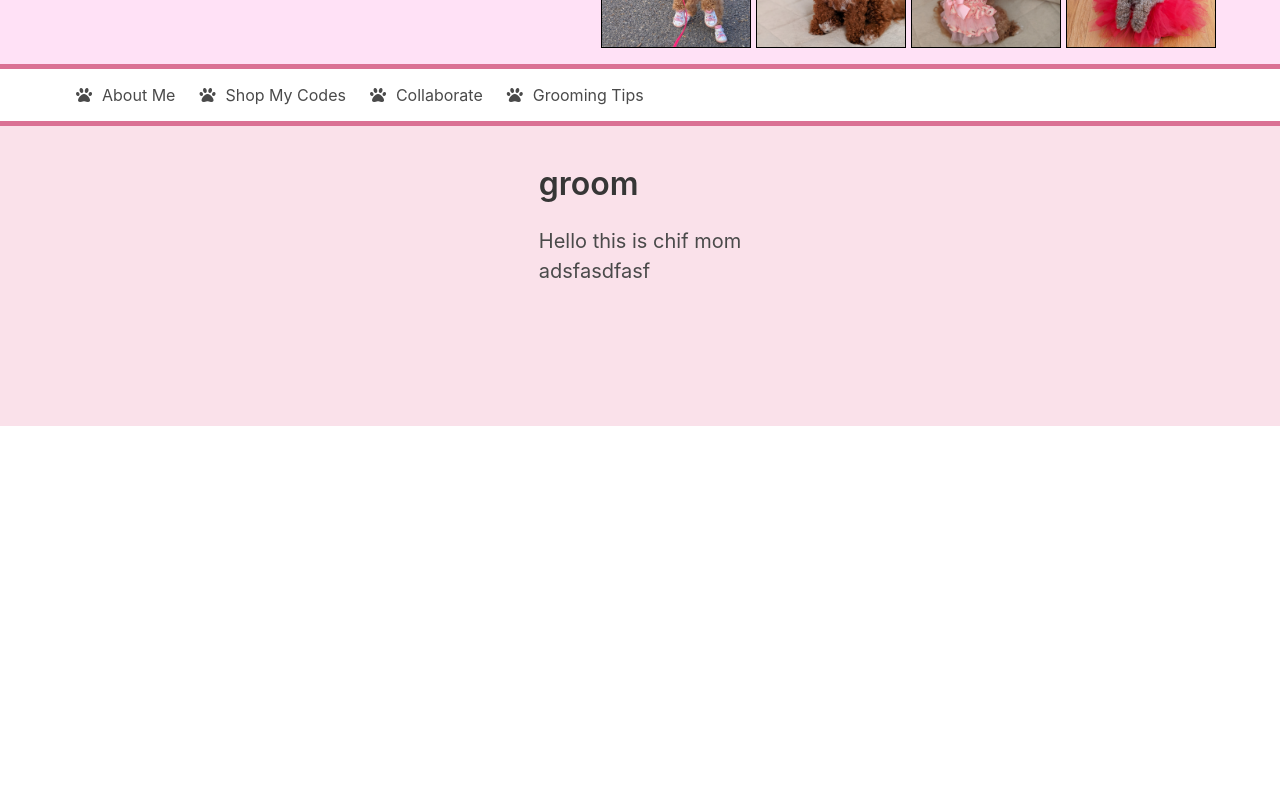
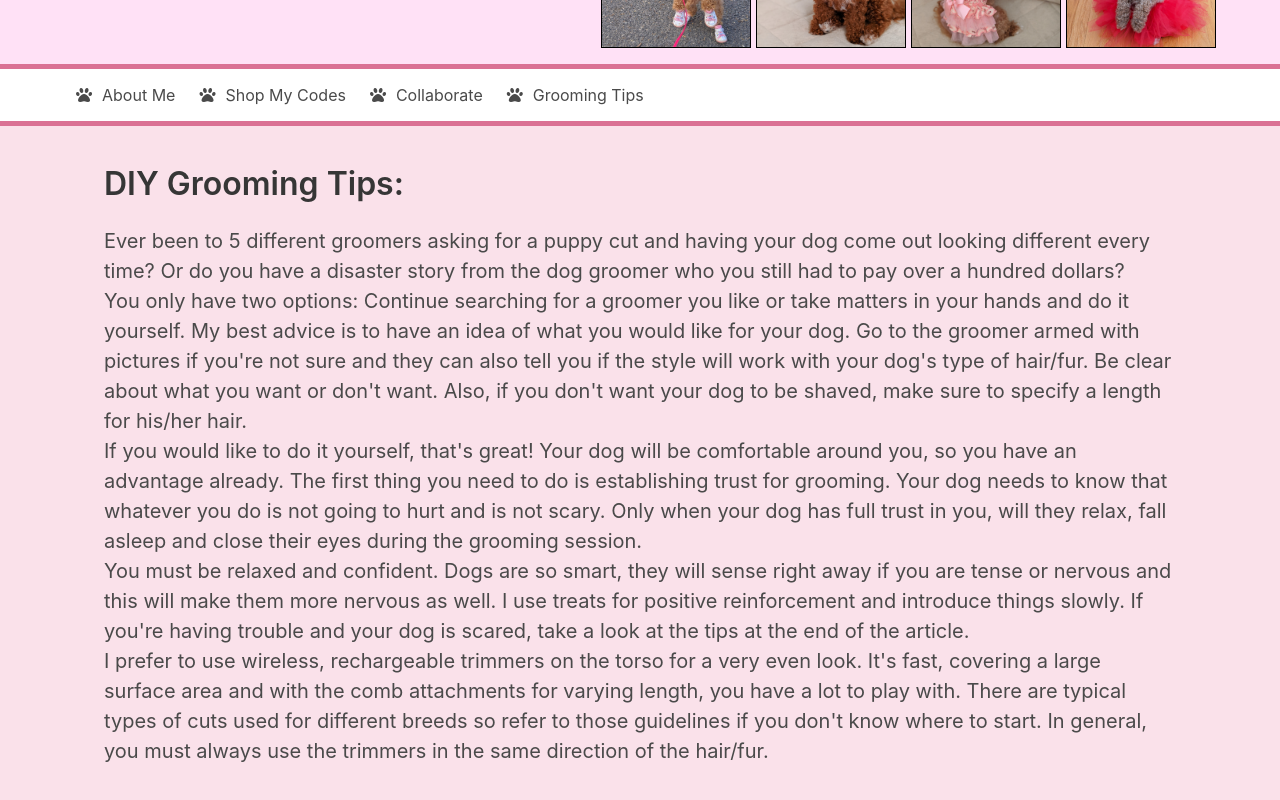
Before and after one commit to TechieQian/chiffon, a React (Create React App) app: page /grooming in a window 1280 px wide. Shown: the part 428-1228 px from the top of the page. Before the commit the page ends 854 px from the top, so only its background shows below. Built offline with nearby package versions, Linux system fonts and the light colour scheme.

Commit message:
editing grooming

```diff
--- a/src/body/Grooming.tsx
+++ b/src/body/Grooming.tsx
@@ -3,9 +3,15 @@ import React from "react";
 function Grooming(props : any) {
     return (
         <div>
-            <h1 className="title"> groom</h1>
-            <p>Hello this is chif mom</p>
-            <p>adsfasdfasf</p>
+            <h1 className="title"> DIY Grooming Tips:</h1>
+            <p>Ever been to 5 different groomers asking for a puppy cut and having your dog come out looking different every time? Or do you have a disaster story from the dog groomer who you still had to pay over a hundred dollars?</p>
+            <p>You only have two options: Continue searching for a groomer you like or take matters in your hands and do it yourself. My best advice is to have an idea of what you would like for your dog. Go to the groomer armed with pictures if you're not sure and they can also tell you if the style will work with your dog's type of hair/fur. Be clear about what you want or don't want. Also, if you don't want your dog to be shaved, make sure to specify a length for his/her hair.</p>
+    <p>If you would like to do it yourself, that's great! Your dog will be comfortable around you, so you have an advantage already. The first thing you need to do is establishing trust for grooming. Your dog needs to know that whatever you do is not going to hurt and is not scary. Only when your dog has full trust in you, will they relax, fall asleep and close their eyes during the grooming session.
+</p>
+<p>You must be relaxed and confident. Dogs are so smart, they will sense right away if you are tense or nervous and this will make them more nervous as well.
+I use treats for positive reinforcement and introduce things slowly. If you're having trouble and your dog is scared, take a look at the tips at the end of the article.
+ </p>
+ <p>I prefer to use wireless, rechargeable trimmers on the torso for a very even look. It's fast, covering a large surface area and with the comb attachments for varying length, you have a lot to play with. There are typical types of cuts used for different breeds so refer to those guidelines if you don't know where to start. In general, you must always use the trimmers in the same direction of the hair/fur.</p>
         </div>
     )
 }
```
